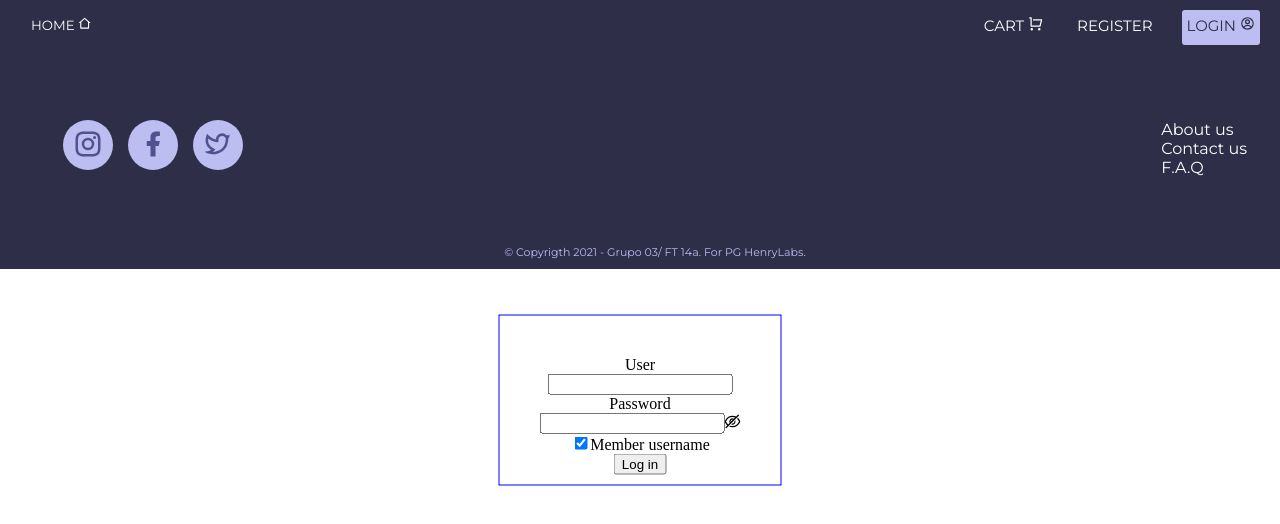
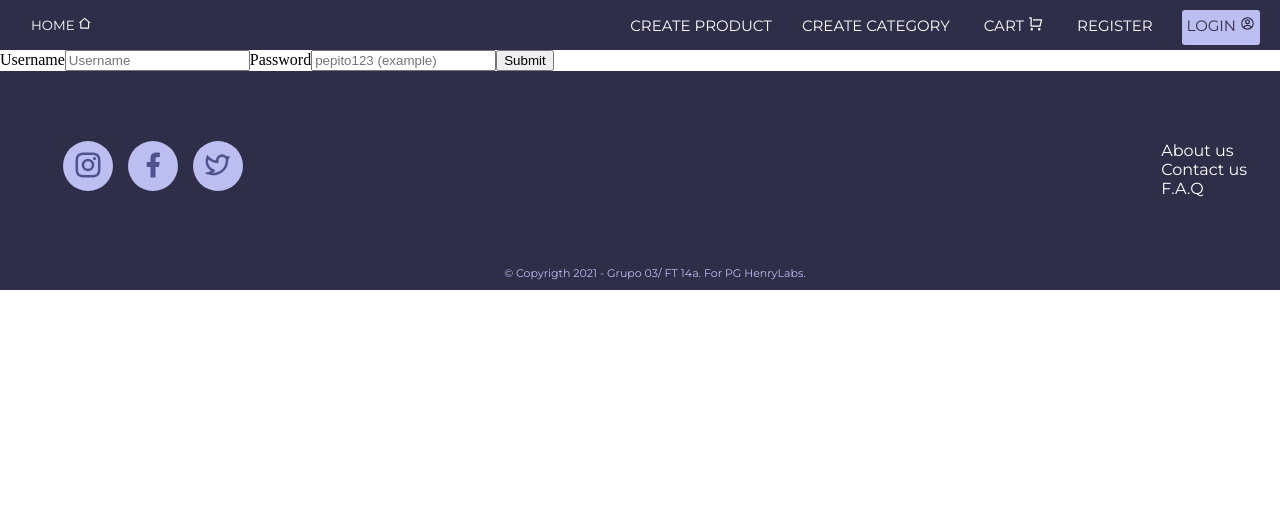
Before and after one commit to rodriabregu/Henry-PF-G03, a React (Create React App) app in the folder client/: page /login in a window 1280 px wide. Shown: the top 524 px of the page. Built offline with nearby package versions, Linux system fonts and the light colour scheme.

Commit message:
fixes -g

```diff
--- a/client/src/Components/LogIn/index.tsx
+++ b/client/src/Components/LogIn/index.tsx
@@ -1,54 +1,54 @@
 import './login.css';
-import { Form, Input, Button, Checkbox } from 'antd';
-
-const { Item } = Form;
-const { Password } = Input;
+import { useForm } from "react-hook-form";
+import toast, { Toaster } from 'react-hot-toast';
 
 const Login = () => {
 
-    const formSuccess = (datos:any) => {
-        console.log('Send nice', datos);
-    }
-    const formFailed = (error:any) => {
-        console.log('Failed send', error);
-    }
+    const { register, handleSubmit, formState: { errors }, reset } = useForm();
+
+    const notify = () => toast.success('Successfully created!');
+
+    const onSubmit = (data: any) => (console.log(data), notify(), reset())
 
     return (
-        <div className='containerPrincipal'>
-            <div className='containerSecundario'>
-                <Form name='form' initialValues={{remember: true}}
-                onFinish={formSuccess}
-                onFinishFailed={formFailed}
-                >
-                    <Item
-                    label='User'
-                    name='username'
-                    rules={[{
-                        required: true,
-                        message: 'Please enter your username.'
-                    }]}
-                    >
-                        <Input />
-                    </Item>
-                    <Item
-                    label='Password'
-                    name='password'
-                    rules={[{
-                        required: true,
-                        message: 'Please enter your password.'
-                    }]}
-                    >
-                        <Password />
-                    </Item>
-                    <Item name='remember' valuePropName='checked'>
-                        <Checkbox>Member username</Checkbox>
-                    </Item>
-                    <Item>
-                        <Button type='primary' htmlType='submit'>Log in</Button>
-                    </Item>
-                </Form>
-            </div>
-        </div>
+        <form onSubmit={handleSubmit(onSubmit)}>
+            <label htmlFor="username">Username</label>
+            <input id='username' type="text" placeholder="Username" {...register("username", {
+                required: "required",
+                minLength: {
+                    value: 3,
+                    message: "Min length is 3."
+                },
+                maxLength: {
+                    value: 16,
+                    message: "Max length is 16."
+                }
+            }
+            )} />
+            {errors.username && <span role="alert">{errors.username.message}</span>}
+
+            <label htmlFor="password">Password</label>
+            <input
+                id="password"
+                placeholder='pepito123 (example)'
+                type="password"
+                {...register("password", {
+                    required: "required",
+                    minLength: {
+                        value: 3,
+                        message: "Min length is 3."
+                    },
+                    maxLength: {
+                        value: 24,
+                        message: "Max length is 24."
+                    }
+                })}
+            />
+            {errors.password && <span role="alert">{errors.password.message}</span>}
+
+            <input type="submit" />
+            <Toaster />
+        </form>
     );
 };
 
--- a/client/src/Components/NavBar/NavBar.tsx
+++ b/client/src/Components/NavBar/NavBar.tsx
@@ -1,5 +1,5 @@
 import { NavLink as Link } from 'react-router-dom';
-import { RiShoppingCartLine, RiSettings5Line, RiAccountCircleLine, RiHome2Line } from 'react-icons/ri';
+import { RiShoppingCartLine, RiAccountCircleLine, RiHome2Line } from 'react-icons/ri';
 import './NavBar.css';
 
 export const NavBar = () => {
@@ -10,10 +10,12 @@ export const NavBar = () => {
           <div className='link-home'>
             <Link to='/home'> <button className='button-home' > HOME <RiHome2Line/> </button></Link>
             </div>
-          <div className='links-compra'>
-            {/* <Link style={{ textDecoration: 'none' }} to='/config'> SETTINGS <RiSettings5Line/> </Link> */}
-          </div>
+          {/* <div className='links-compra'>
+            <Link style={{ textDecoration: 'none' }} to='/config'> SETTINGS <RiSettings5Line/> </Link>
+          </div> */}
           <div className='links-login'>
+            <Link style={{ textDecoration: 'none' }} to='/create'>CREATE PRODUCT</Link>
+            <Link style={{ textDecoration: 'none' }} to='/createCategory'>CREATE CATEGORY</Link>
             <Link style={{ textDecoration: 'none' }} to='/cart'> CART <RiShoppingCartLine/></Link>
             <Link style={{ textDecoration: 'none' }} to='/register'> REGISTER </Link>
             <Link style={{ textDecoration: 'none' }} to='/login'> LOGIN <RiAccountCircleLine/> </Link>
--- a/client/src/Components/Pagination/index.tsx
+++ b/client/src/Components/Pagination/index.tsx
@@ -153,11 +153,12 @@ const Pagination = () => {
                         <button onClick={handleFilter}>Set Filters</button>
                 </div>
             <div className='pageNumbers'>
-                <button
+                {currentPage > 1 ? <button onClick={handlePrevbtn}>Prev</button> : ""}
+{/*                 <button
                     onClick={handlePrevbtn}
                     disabled={currentPage === pages[0] ? true : false}>
                         Prev
-                </button>
+                </button> */}
                     {pageDecrementBtn}
                     {renderPageNumbers}
                     {pageIncrementBtn}
--- a/client/src/Components/ProductDetail/index.tsx
+++ b/client/src/Components/ProductDetail/index.tsx
@@ -2,8 +2,6 @@ import { useEffect, useState } from 'react';
 import { useDispatch, useSelector } from 'react-redux';
 import { useParams } from 'react-router-dom';
 import { getProductsDetail } from '../../Redux/Actions/Products/getProductsDetail';
-import { NavLink as Link } from 'react-router-dom';
-import { GoArrowLeft, GoArrowRight } from 'react-icons/go';
 import './productDetail.css';
 
 type KeyParams = {
@@ -14,7 +12,6 @@ const ProductDetail = () => {
     const { id } = useParams<KeyParams>();
     const detail = useSelector((s: any) => s.productsDetail);
     const dispatch = useDispatch();
-
 
     const [photo, setPhoto] = useState(0);
 
@@ -34,7 +31,7 @@ const ProductDetail = () => {
 
     useEffect(() => {
         dispatch(getProductsDetail(parseInt(id)));
-    }, [dispatch]);
+    }, [dispatch, id]);
 
     return (
         <div>
@@ -50,7 +47,7 @@ const ProductDetail = () => {
                     <h3>Review: {detail.review}</h3>
                     <div className='subdetail'>
                     <button name='prev' onClick={changePhoto}>{`<`}</button>
-                    {detail.photos?detail.photos.map((f:any)=><img src={f.url} width='50px' height='50px'></img>):''}
+                    {detail.photos?detail.photos.map((f:any)=><img src={f.url} width='50px' height='50px' alt='not found'></img>):''}
                     <button name='next' onClick={changePhoto}>{`>`}</button>
                     </div>
                 </div>
--- a/client/src/Components/Products/createProducts.js
+++ b/client/src/Components/Products/createProducts.js
@@ -1,12 +1,11 @@
 import { useState } from "react";
 import { useDispatch } from "react-redux";
 import { VscError} from 'react-icons/vsc';
-import toast, { Toaster } from 'react-hot-toast';
+import toast from 'react-hot-toast';
 import postProducts from "../../Redux/Actions/Products/postProducts";
 import './CreateProducts.css';
 
 const notify = () => toast.success('Successfully created!');
-
 
 const validate = (input) => {
   let errors = {};
@@ -116,7 +115,7 @@ const CreateProducts = () => {
     <div className='form-create'>
       <form onSubmit={(e) => handleSubmit(e)}>
         <div><h1>Add a new product</h1></div>
-        <div><label for="name">Product name</label>
+        <div><label for="name">Product name:</label>
           <input
           type="text"
           name="name"
@@ -127,7 +126,7 @@ const CreateProducts = () => {
           {errors.name && <p className="danger">{errors.name}</p>}
         </div>
         <div>
-          <label for="photos"> Photos </label>
+          <label for="photos">Photos:</label>
           <input
           type="text"
           name="photos"
@@ -138,7 +137,7 @@ const CreateProducts = () => {
           {errors.photos && <p className="danger">{errors.photos}</p>}
         </div>
         <div>
-          <label for="descriptions">Description</label>
+          <label for="descriptions">Description:</label>
           <input
           type="text"
           name="description"
@@ -149,7 +148,7 @@ const CreateProducts = () => {
           {errors.description && <p className="danger">{errors.description}</p>}
         </div>
         <div>
-          <label for="price">Price</label>
+          <label for="price">Price:</label>
           <input
           type="number"
           name="price"
@@ -160,7 +159,7 @@ const CreateProducts = () => {
           {errors.price && <p className="danger">{errors.price}</p>}
         </div>
         <div>
-          <label for="stock">Stock</label>
+          <label for="stock">Stock:</label>
           <input
           type="number"
           name="stock"
@@ -171,7 +170,7 @@ const CreateProducts = () => {
           {errors.stock && <p className="danger">{errors.stock}</p>}
         </div>
         <div>
-          <label for="brand">Brand</label>
+          <label for="brand">Brand:</label>
           <input
           type="text"
           name="brand"
--- a/client/src/Components/SearchBar/SearchBar.css
+++ b/client/src/Components/SearchBar/SearchBar.css
@@ -20,4 +20,4 @@
     background-position: 10px 10px;
     background-repeat: no-repeat;
     background-size: 20px;
-  }
+}
--- a/client/src/Redux/Actions/Products/getFilteredProducts.ts
+++ b/client/src/Redux/Actions/Products/getFilteredProducts.ts
@@ -1,7 +1,6 @@
 export const GET_FILTERED_PRODUCTS = 'GET_FILTERED_PRODUCTS';
 
 export function getFilteredProducts(category:string) {
-    console.log('action: ',category);
     return{
         type: GET_FILTERED_PRODUCTS,
         payload:category
```
Also changed, not shown: 1 other file (tests, documents, lock files or other folders).
